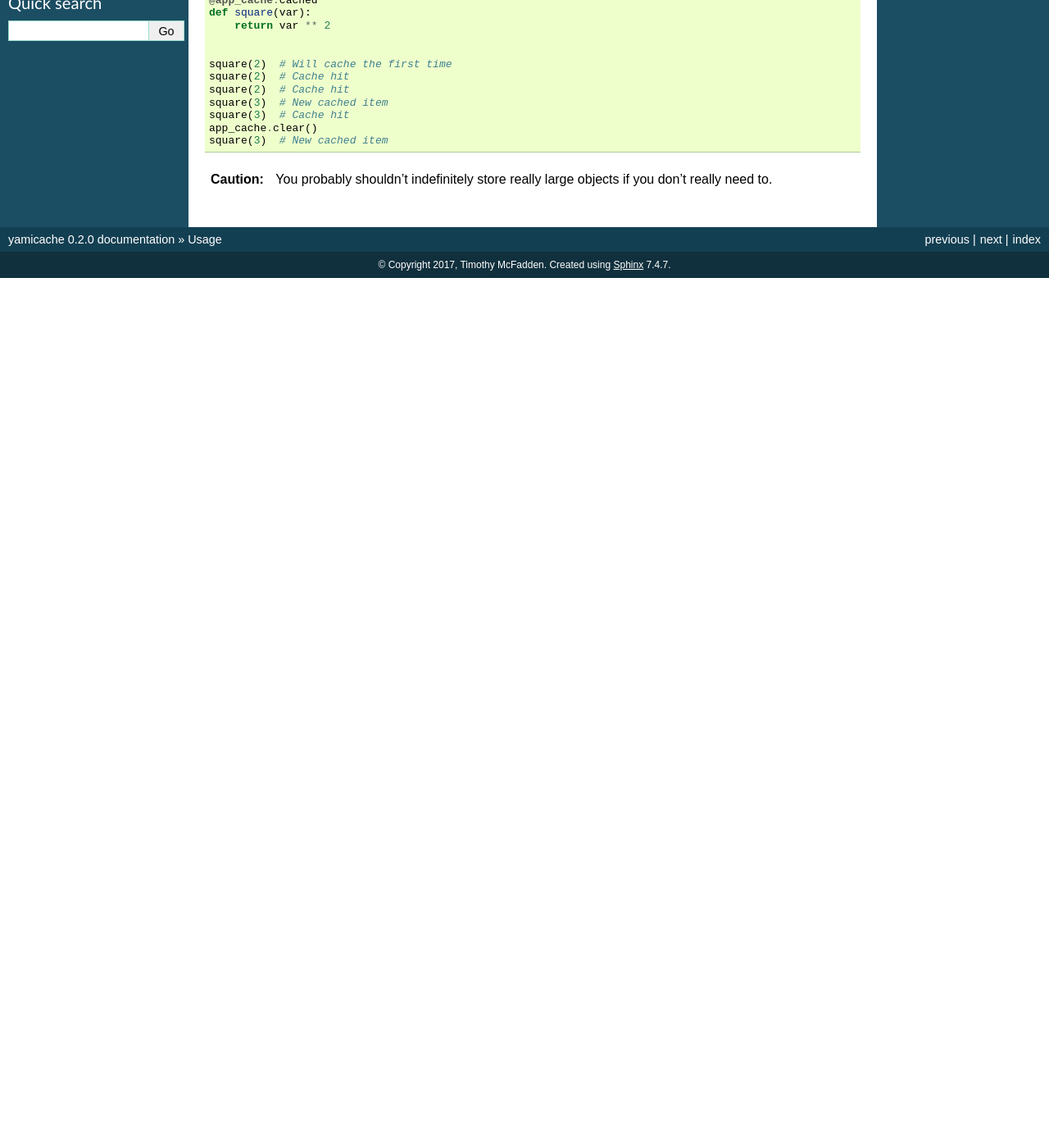
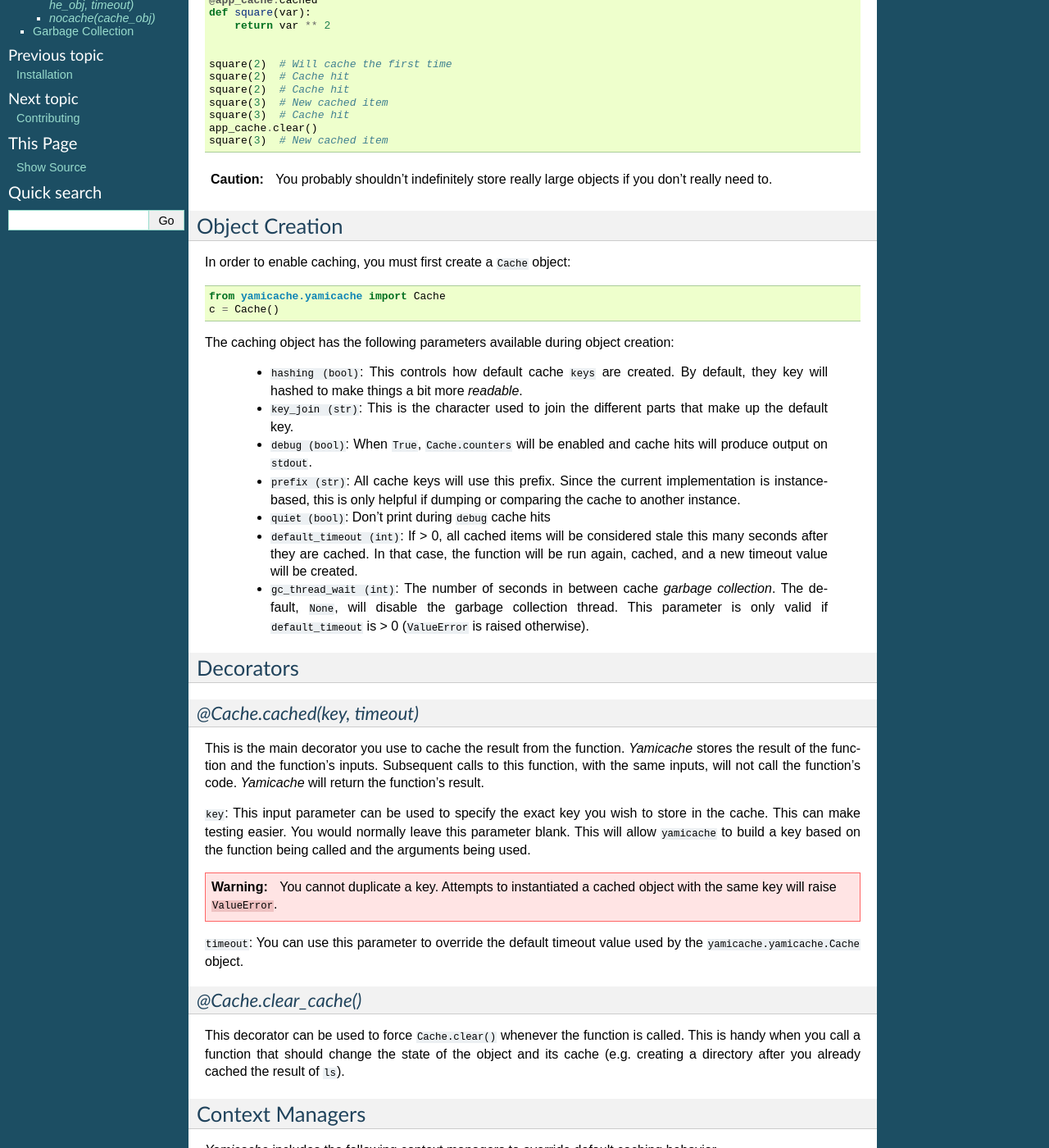
Before and after one commit to sturmianseq/yamicache, a Sphinx documentation site: the page built from docs/usage.rst, in a window 1280 px wide and 1400 px high, scrolled down 220 px. Shown: the whole window at 82% size. Built offline with Sphinx 7.4.7, drawn with Linux system fonts in a browser that asks for light colours; pages that are not in the unit, such as notebooks, are missing from menus; before the commit the page ends 900 px from its top, so only the background shows below that; some of the changed text lies outside the part shown.

Commit message:
[skip ci] adding lots of documentation

```diff
--- a/docs/usage.rst
+++ b/docs/usage.rst
@@ -6,7 +6,7 @@ To use yamicache in a project:
 
 .. code-block:: python
 
-    from yaimcache import Cache
+    from yaimcache.yamicache import Cache
 
     app_cache = Cache()
 
@@ -27,3 +27,113 @@ To use yamicache in a project:
 .. caution::
     You probably shouldn't indefinitely store really large objects if you don't
     really need to.
+
+Object Creation
+---------------
+
+In order to enable caching, you must first create a ``Cache`` object:
+
+.. code-block:: python
+
+    from yamicache.yamicache import Cache
+    c = Cache()
+
+The caching object has the following parameters available during object creation:
+
+    * ``hashing (bool)``: This controls how default cache ``keys`` are created.  By default, they key will hashed to make things a bit more *readable*.
+    * ``key_join (str)``: This is the character used to join the different parts that make up the default key.
+    * ``debug (bool)``: When ``True``, ``Cache.counters`` will be enabled and cache hits will produce output on ``stdout``.
+    * ``prefix (str)``: All cache keys will use this prefix.  Since the current implementation is instance-based, this is only helpful if dumping or comparing the cache to another instance.
+    * ``quiet (bool)``: Don't print during ``debug`` cache hits
+    * ``default_timeout (int)``: If > 0, all cached items will be considered stale this many seconds after they are cached.  In that case, the function will be run again, cached, and a new timeout value will be created.
+    * ``gc_thread_wait (int)``: The number of seconds in between cache *garbage collection*.  The default, ``None``, will disable the garbage collection thread. This parameter is only valid if ``default_timeout`` is > 0 (``ValueError`` is raised otherwise).
+
+Decorators
+----------
+
+`@Cache.cached(key, timeout)`
++++++++++++++++++++++++++++++
+
+This is the main decorator you use to cache the result from the function.
+`Yamicache` stores the result of the function and the function's inputs.
+Subsequent calls to this function, with the same inputs, will not call the
+function's code.  `Yamicache` will return the function's result.
+
+``key``: This input parameter can be used to specify the exact key you wish to
+store in the cache.  This can make testing easier.  You would normally leave
+this parameter blank.  This will allow ``yamicache`` to build a key based on
+the function being called and the arguments being used.
+
+.. warning::
+    You cannot duplicate a key.  Attempts to instantiated a cached object with
+    the same key will raise ``ValueError``.
+
+``timeout``: You can use this parameter to override the default timeout value
+used by the ``yamicache.yamicache.Cache`` object.
+
+
+`@Cache.clear_cache()`
+++++++++++++++++++++++
+
+This decorator can be used to force ``Cache.clear()`` whenever the function is
+called.  This is handy when you call a function that should change the state of
+the object and its cache (e.g. creating a directory after you already cached the
+result of ``ls``).
+
+Context Managers
+----------------
+
+`Yamicache` includes the following context managers to override default caching
+behavior.
+
+`override_timeout(cache_obj, timeout)`
+++++++++++++++++++++++++++++++++++++++
+
+This will override the timeout value set either by the ``Cache`` object or the
+cached decorator.  For example:
+
+.. code-block:: python
+
+    from yamicache.yamicache import Cache, override_timeout
+    c = Cache()
+
+    @c.cached(timeout=90)
+    def long_op():
+        return 1
+
+    with override_timeout(c, timeout=5):
+        long_op()
+
+`nocache(cache_obj)`
+++++++++++++++++++++
+
+This will disable the default caching mechanism.  The cache will **not** be
+modified when this context manager is used.  For example:
+
+.. code-block:: python
+
+    from yamicache.yamicache import Cache, nocache
+    c = Cache()
+
+    @c.cached(key='test')
+    def long_op(value):
+        return value
+
+    long_op(1)  # First time; result will be cached
+    long_op(1)  # cached result will be returned
+
+    with nocache(c):
+        long_op(1)  # Function code will be run; value will not affect cache
+
+Garbage Collection
+------------------
+
+You may want to periodically remove items from the cache that are no longer
+*valid* or stale.  There are a few of ways to do this:
+
+1.  Periodically call ``clear()``:  This removes everything from the cache.
+2.  Periodically call ``collect()``:  This removes only items that exist and are *stale**
+3.  Create the object with non-zero ``default_timeout`` and non-zero ``gc_thread_wait``: This will spawn a garbage collection thread that periodically calls ``collect()`` for you.
+
+.. important::
+    Calling ``collect()``, or using the garbage collection thread, is only valid when using a timeout value > 0
```
Also changed, not shown: 1 other file.
